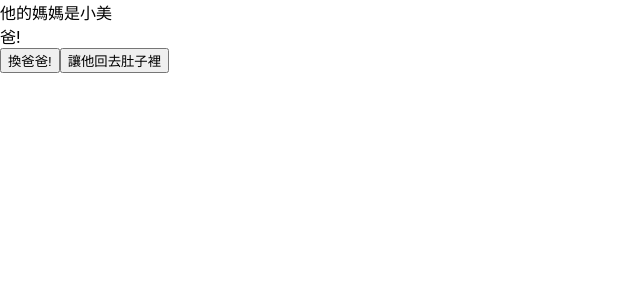
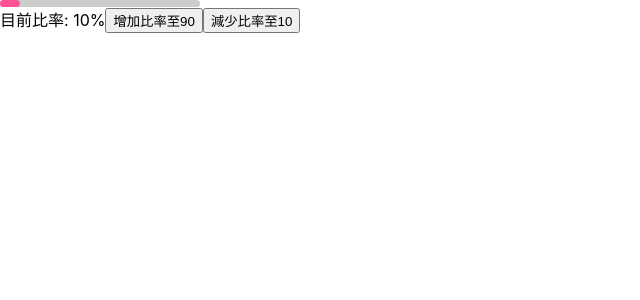
Before and after one commit to lamteng/My_React, a React (Create React App) app: page / in a window 1280 px wide. Shown: the top 300 px of the page, without its empty margins (0-640 px from the left). Built offline with nearby package versions, Linux system fonts and the light colour scheme.

Commit message:
added component for progress bar

```diff
--- a/src/App.js
+++ b/src/App.js
@@ -1,32 +1,10 @@
-import React, { useState, useEffect } from 'react';
-import Baby from './Baby'
+import React, { useState } from 'react';
+import ProgressDIY from './ProgressDIY'
 
 const App=()=>{
-  const [dad, setDad] = useState("Chang");
-  const [born, setBorn] = useState(true);
-
-  const changeDad=()=>{
-    if(dad==="Chang"){
-      setDad("Wang")
-    }
-    else{
-      setDad("Chang")
-    }
-  }
-
-  const spawnBaby=()=>{
-    if(born===true){
-      return <Baby dad={dad}/>;
-    }
-  }
-
+  const [value,setValue]=useState(10);
   return(
-    <div>
-      {spawnBaby()}
-      <div id="talk"></div>
-      <button onClick={changeDad}>換爸爸!</button>
-      <button onClick={()=>{setBorn(!born)}}>{(born===true)?"讓他回去肚子裡":"讓他生"}</button>
-    </div>
+    <ProgressDIY value={value} onClick={(e)=>{setValue(e.target.value)}}/>
   );
 }
 export default App;
--- /dev/null
+++ b/src/ProgressDIY.js
@@ -0,0 +1,64 @@
+import React, { Component } from 'react';
+class ProgressDIY extends Component{
+  constructor(props) {
+    super(props);
+    this.state={
+        percent:0,
+    }
+    this.increase=this.increase.bind(this);
+    this.decrease=this.decrease.bind(this);
+  }
+
+  increase() {
+    const percent = this.state.percent + 1;
+    this.setState({ percent },()=>{
+      if (this.state.percent >= this.props.value) {
+        return;
+      }
+      this.tm = setTimeout(this.increase, 20);
+    });
+  }
+
+  decrease() {
+    const percent = this.state.percent - 1;
+    this.setState({ percent },()=>{
+      if (this.state.percent <= this.props.value) {
+        return;
+      }
+      this.tmTwo = setTimeout(this.decrease, 20);
+    });
+  }
+
+
+  componentDidMount(){
+        this.setState({percent:this.props.value})
+  }
+
+
+  componentDidUpdate(prevProps, prevState){
+    if(prevProps.value>this.props.value){
+        if(this.tm)
+          clearTimeout(this.tm);
+        this.decrease();
+    }
+    else if(prevProps.value<this.props.value){
+      if(this.tmTwo)
+        clearTimeout(this.tmTwo);
+      this.increase();
+    }
+  }
+
+    render(){
+        return(
+        <div>
+            <div className="progress-back" style={{backgroundColor:"rgba(0,0,0,0.2)",width:"200px",height:"7px",borderRadius:"10px"}}>
+              <div className="progress-bar" style={{backgroundColor:"#fe5196",width:this.state.percent.toString()+"%",height:"100%",borderRadius:"10px"}}></div>
+            </div>
+            目前比率: {this.state.percent}%
+            <button value={90} onClick={this.props.onClick}>增加比率至90</button>
+            <button value={10} onClick={this.props.onClick}>減少比率至10</button>
+        </div>
+        );
+    }
+}
+export default ProgressDIY;
--- a/src/index.js
+++ b/src/index.js
@@ -10,7 +10,6 @@
 ReactDOM.render(
   <div>
         <App/>
-        <div id="talk"></div>
   </div>,
 document.getElementById('root')
 );
```
Also changed, not shown: src/Brother.js (added, +29 -0 lines), 1 other file (tests, documents, lock files or other folders).
